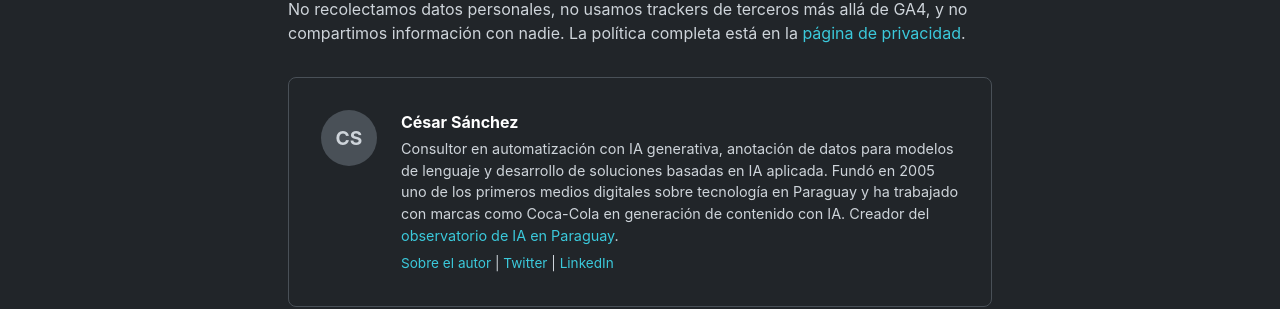
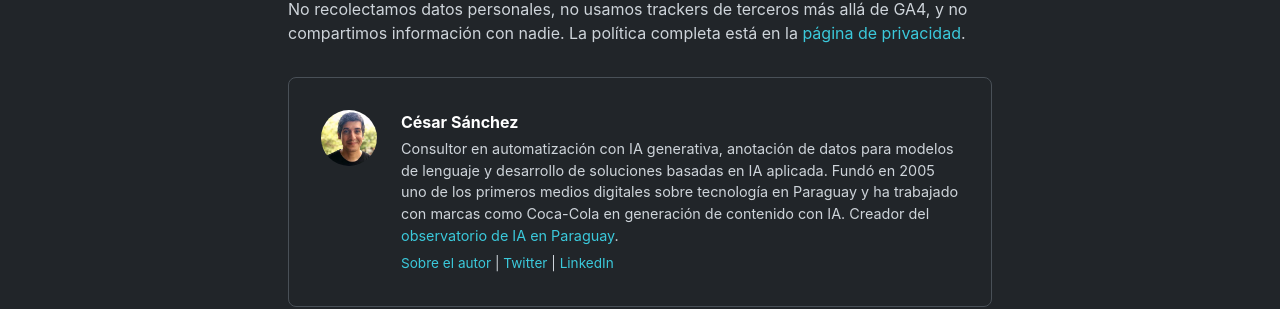
Before and after one commit to miravosqueinteresante/muchotexto.net, a Jekyll site: the page built from contacto.markdown, in a window 1280 px wide. Shown: the part 1023-1332 px from the top of the page. Built offline with Jekyll 4.4.1, drawn with Linux system fonts in a browser that asks for light colours.

Commit message:
feat: replace CS initials with Cesar Sanchez photo in author bio (post+page layouts)

```diff
--- a/_layouts/page.html
+++ b/_layouts/page.html
@@ -23,7 +23,7 @@ layout: default
 </article>
 
 <div class="author-bio">
-  <div class="author-bio-avatar">CS</div>
+  <div class="author-bio-avatar"><img src="{{ '/assets/images/cesar-sanchez.webp' | relative_url }}" alt="César Sánchez" width="56" height="56" loading="lazy"></div>
   <div class="author-bio-content">
     <p class="author-bio-name">César Sánchez</p>
     <p class="author-bio-text">Consultor en automatización con IA generativa, anotación de datos para modelos de lenguaje y desarrollo de soluciones basadas en IA aplicada. Fundó en 2005 uno de los primeros medios digitales sobre tecnología en Paraguay y ha trabajado con marcas como Coca-Cola en generación de contenido con IA. Creador del <a href="{{ '/' | relative_url }}">observatorio de IA en Paraguay</a>.</p>
--- a/_layouts/post.html
+++ b/_layouts/post.html
@@ -150,7 +150,7 @@ layout: default
   {% include share.html %}
 
   <div class="author-bio">
-    <div class="author-bio-avatar">CS</div>
+    <div class="author-bio-avatar"><img src="{{ '/assets/images/cesar-sanchez.webp' | relative_url }}" alt="César Sánchez" width="56" height="56" loading="lazy"></div>
     <div class="author-bio-content">
       <p class="author-bio-name">César Sánchez</p>
       <p class="author-bio-text">Consultor en automatización con IA generativa, anotación de datos para modelos de lenguaje y desarrollo de soluciones basadas en IA aplicada. Fundó en 2005 uno de los primeros medios digitales sobre tecnología en Paraguay y ha trabajado con marcas como Coca-Cola en generación de contenido con IA. Creador del <a href="{{ '/' | relative_url }}">observatorio de IA en Paraguay</a>.</p>
--- a/_sass/monophase/_layout.scss
+++ b/_sass/monophase/_layout.scss
@@ -564,15 +564,15 @@ a.pagination-item:hover {
   width: 56px;
   height: 56px;
   border-radius: 50%;
-  background: var(--code-bg-color);
-  display: flex;
-  align-items: center;
-  justify-content: center;
   flex-shrink: 0;
-  font-size: 1.2rem;
-  font-weight: bold;
-  color: var(--text-color-light);
-  user-select: none;
+  overflow: hidden;
+
+  img {
+    width: 100%;
+    height: 100%;
+    object-fit: cover;
+    display: block;
+  }
 }
 .author-bio-content {
   flex: 1;
```
